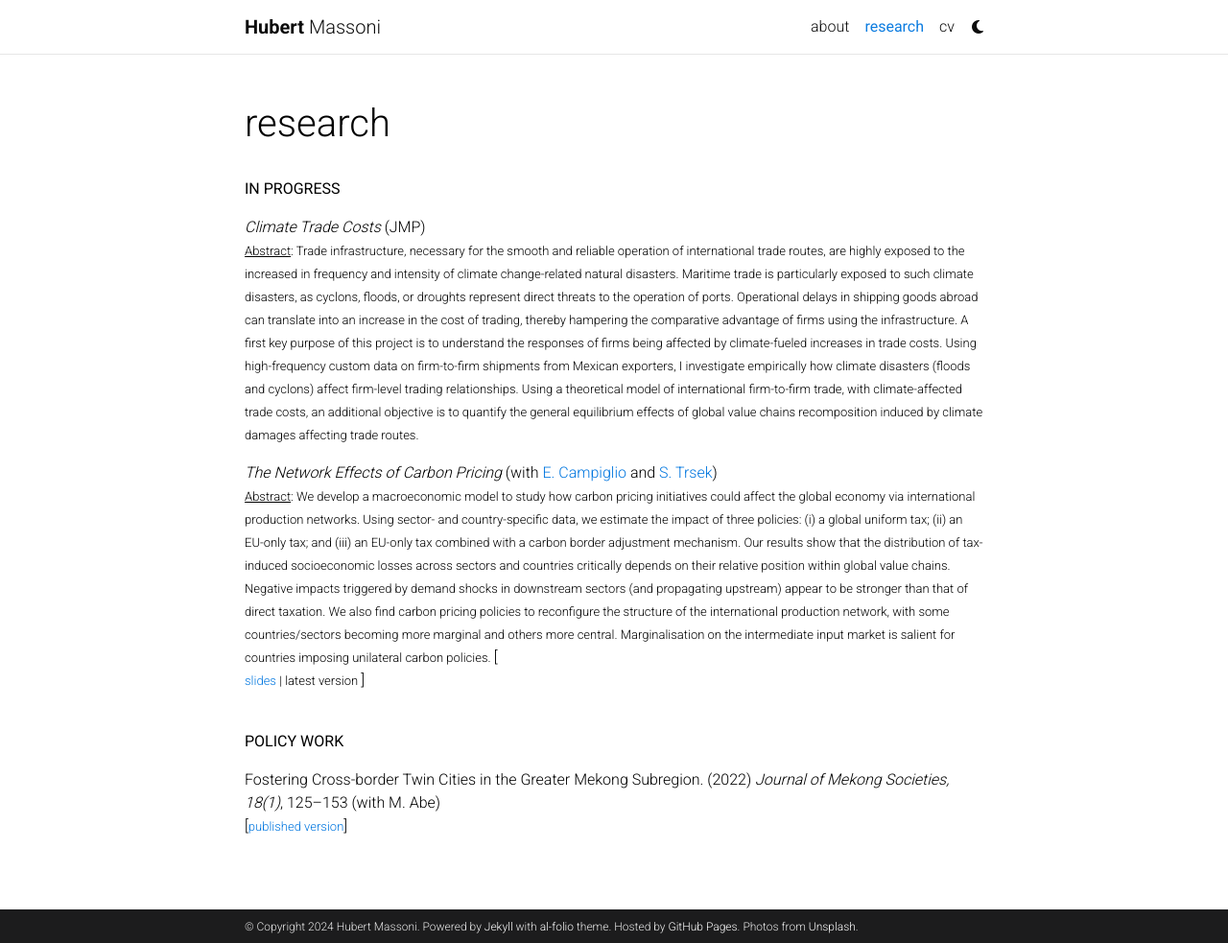
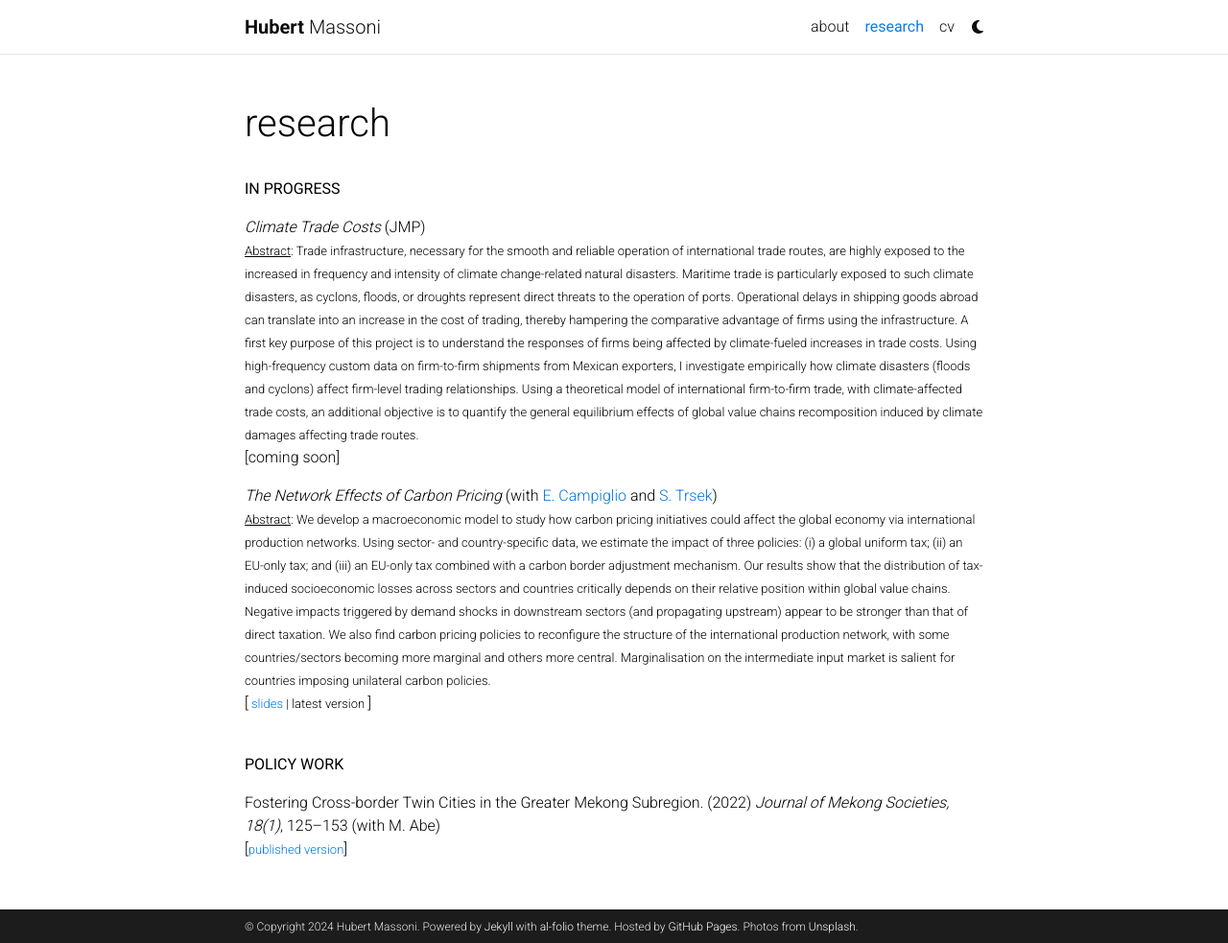
Before and after one commit to hubertmassoni/hubertmassoni.github.io, a Jekyll site: the page built from _pages/projects.md, in a window 1280 px wide and 983 px high. Shown: the whole window at 96% size. Built offline with Jekyll 4.4.1, drawn with Linux system fonts in a browser that asks for light colours; comment, search, counter and statistics services are not loaded; a style sheet for code colours, icons or effects is not loaded.

Commit message:
Update projects.md

```diff
--- a/_pages/projects.md
+++ b/_pages/projects.md
@@ -14,13 +14,13 @@ nav_order: 1
 
 <br><font size="-1"><u>Abstract</u>: Trade infrastructure, necessary for the smooth and reliable operation of international trade routes, are highly exposed to the increased in frequency and intensity of climate change-related natural disasters. Maritime trade is particularly exposed to such climate disasters, as cyclons, floods, or droughts represent direct threats to the operation of ports. Operational delays in shipping goods abroad can translate into an increase in the cost of trading, thereby hampering the comparative advantage of firms using the infrastructure. A first key purpose of this project is to understand the responses of firms being affected by climate-fueled increases in trade costs. Using high-frequency custom data on firm-to-firm shipments from Mexican exporters, I investigate empirically how climate disasters (floods and cyclons) affect firm-level trading relationships. Using a theoretical model of international firm-to-firm trade, with climate-affected trade costs, an additional objective is to quantify the general equilibrium effects of global value chains recomposition induced by climate damages affecting trade routes.</font>
 
+<br>[coming soon]
+
 <p><em>The Network Effects of Carbon Pricing</em> (with <a href="https://sites.google.com/site/ecampiglio/">E. Campiglio</a> and <a href="https://research.wu.ac.at/en/persons/stefan-trsek-3">S. Trsek</a>)
 
 <br><font size="-1"><u>Abstract</u>: We develop a macroeconomic model to study how carbon pricing initiatives could affect the global economy via international production networks. Using sector- and country-specific data, we estimate the impact of three policies: (i) a global uniform tax; (ii) an EU-only tax; and (iii) an EU-only tax combined with a carbon border adjustment mechanism. Our results show that the distribution of tax-induced socioeconomic losses across sectors and countries critically depends on their relative position within global value chains. Negative impacts triggered by demand shocks in downstream sectors (and propagating upstream) appear to be stronger than that of direct taxation. We also find carbon pricing policies to reconfigure the structure of the international production network, with some countries/sectors becoming more marginal and others more central. Marginalisation on the intermediate input market is salient for countries imposing unilateral carbon policies. </font>
 
-
-
-[<br><font size="-1"> <a href="https://site.unibo.it/smooth/en/agenda/https-www-aere-org-aere-summer-conference/aere_2022_campiglio.pdf/@@download/file/AERE_2022_Campiglio.pdf">slides</a> | latest version </font>]
+<br>[<font size="-1"> <a href="https://site.unibo.it/smooth/en/agenda/https-www-aere-org-aere-summer-conference/aere_2022_campiglio.pdf/@@download/file/AERE_2022_Campiglio.pdf">slides</a> | latest version </font>]
 
 <br>
 
```
